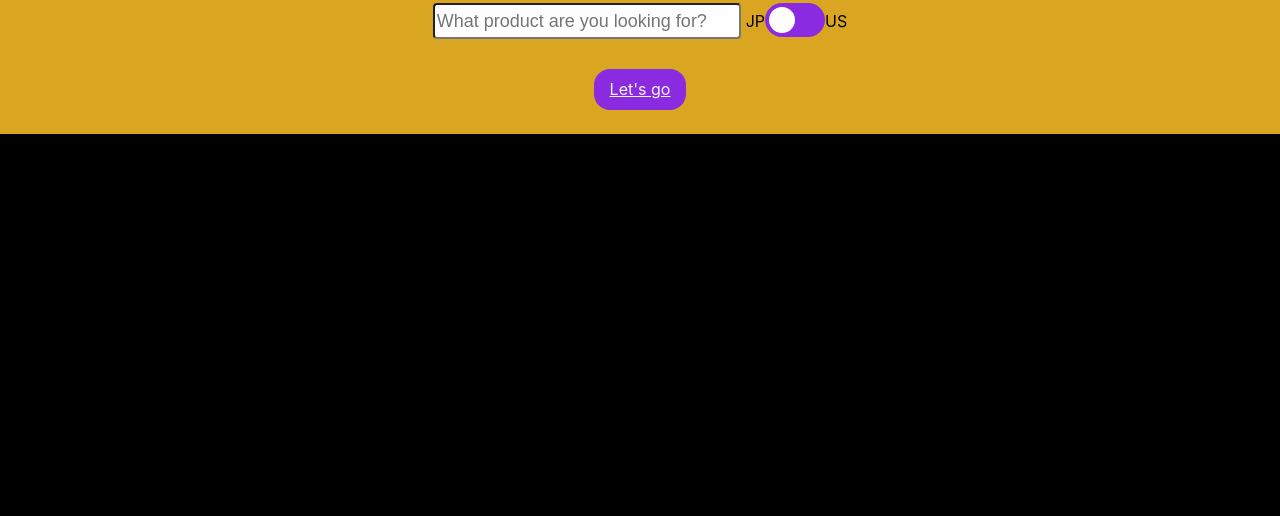
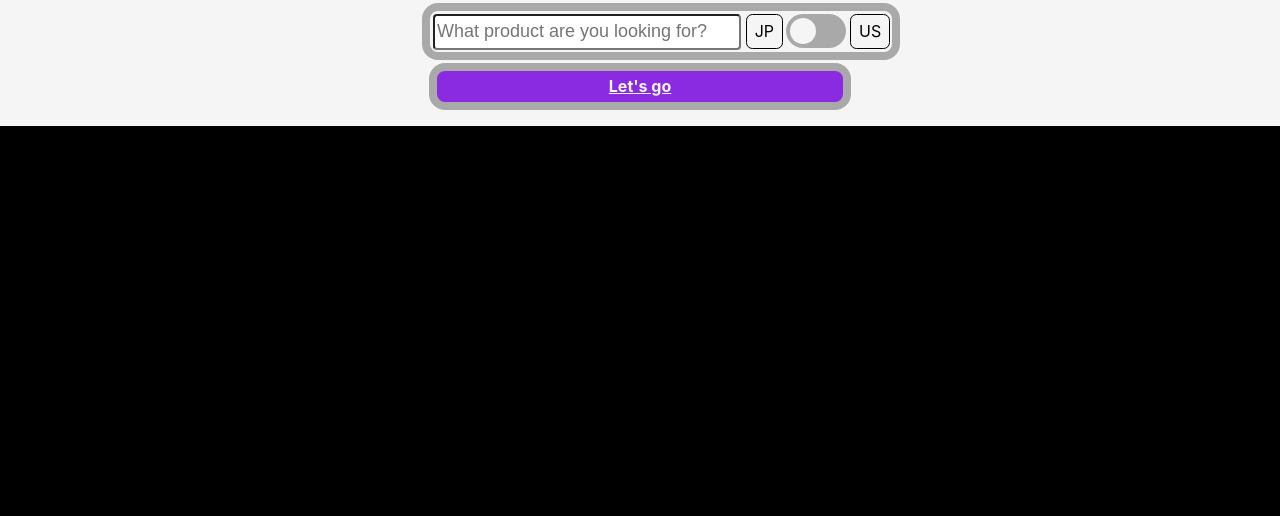
Before and after one commit to retrokyo/fo-po-ref-prototype, a React app in the folder client/: page /results in a window 1280 px wide. Shown: the part 284-800 px from the top of the page. Built offline with nearby package versions, Linux system fonts and the light colour scheme.

Commit message:
Changed color scheme

```diff
--- a/client/src/components/Product/Product.css
+++ b/client/src/components/Product/Product.css
@@ -1,10 +1,10 @@
 .product-card {
     display: inline-flex;
     flex-direction: row;
-    background: #fff;
+    background: whitesmoke;
     border-radius: 7px;
     border-style: solid;
-    border-color: #e0e2e3;
+    border-color: blueviolet;
     border-width: 1px;
     margin-bottom: 10px;
 }
@@ -13,6 +13,14 @@
     display: inline-flex;
     margin: 16px;
     padding: 16px 19.2px 16px 19.2px;
+}
+
+.product-name {
+    color: black;
+}
+
+.product-info {
+    color: blueviolet;
 }
 
 @media screen and (max-width: 411px) {
--- a/client/src/components/SearchBar/SearchBar.css
+++ b/client/src/components/SearchBar/SearchBar.css
@@ -11,8 +11,13 @@
     display: inherit;
     flex-direction: row;
     justify-content: center;
-    width: 100%;
     height: auto;
+    border-style: solid;
+    border-width: 0.5em;
+    border-color: darkgray;
+    border-radius: 1em;
+    padding: 0.16em;
+    margin: 0em auto 0em auto;
 }
 
 .search-fields input {
@@ -38,21 +43,22 @@
 .search-submit {
     display: inline-flex;
     justify-content: center;
-    margin-top: 6px;
     text-align: center;
 }
 
 .search-submit a {
     background-color: blueviolet;
-    border-radius: 16px;
-    padding: 0.2em 0.5em 0.2em 0.5em;
+    border-radius: 1em;
+    padding: 0.4em 0.8em 0.4em 0.8em;
     text-align: center;
     color: whitesmoke;
+    font-weight: bold;
     text-decoration-color: whitesmoke;
+    width: 100%;
     border-style: solid;
-    border-color: blueviolet;
+    border-color: darkgray;
     border-width: 0.5em;
-    margin: 1.5em 0em 1.5em 0em;
+    margin: 0.16em 0.44em 1em 0.44em;
 }
 
 .switch {
@@ -64,6 +70,7 @@
     display: inline-flex;
     width: 60px;
     height: 34px;
+    margin: 0em 0.24em 0em 0.24em;
 }
 
 /* Hide default HTML checkbox */
@@ -81,7 +88,7 @@
     left: 0;
     right: 0;
     bottom: 0;
-    background-color: blueviolet;
+    background-color: darkgray;
     transition: .4s;
 }
 
@@ -92,12 +99,12 @@
     width: 26px;
     left: 4px;
     bottom: 4px;
-    background-color: white;
+    background-color: whitesmoke;
     transition: .4s;
 }
 
 input:checked + .slider-round {
-    background-color: blueviolet;
+    background-color: darkgray;
 }
 
 input:focus + .slider-round {
@@ -119,6 +126,10 @@ input:checked + .slider-round:before {
 
 .loc-tag {
     align-self: center;
+    padding: 0.48em;
+    border-style: solid;
+    border-radius: 0.4em;
+    border-width: 0.12em;
 }
 
 @media screen and (max-width: 411px) {
--- a/client/src/components/SearchBar/SearchBar.js
+++ b/client/src/components/SearchBar/SearchBar.js
@@ -45,7 +45,7 @@ class SearchBar extends Component {
     }
 
     componentDidUpdate(prevProps, prevState) {
-        if (prevState.location != this.state.location) {
+        if (prevState.location !== this.state.location) {
             this.props.search(this.state.term, this.state.location);
             this.props.history.push(`/results?term=${this.state.term}&loc=${this.state.location}`);
         }
--- a/client/src/components/SearchResultPage/SearchResultPage.css
+++ b/client/src/components/SearchResultPage/SearchResultPage.css
@@ -1,5 +1,5 @@
 .search-result {
-    background-color: goldenrod;
+    background-color: whitesmoke;
     min-height: 1;
     padding-left: calc(100vw - 100%);
 }
```
